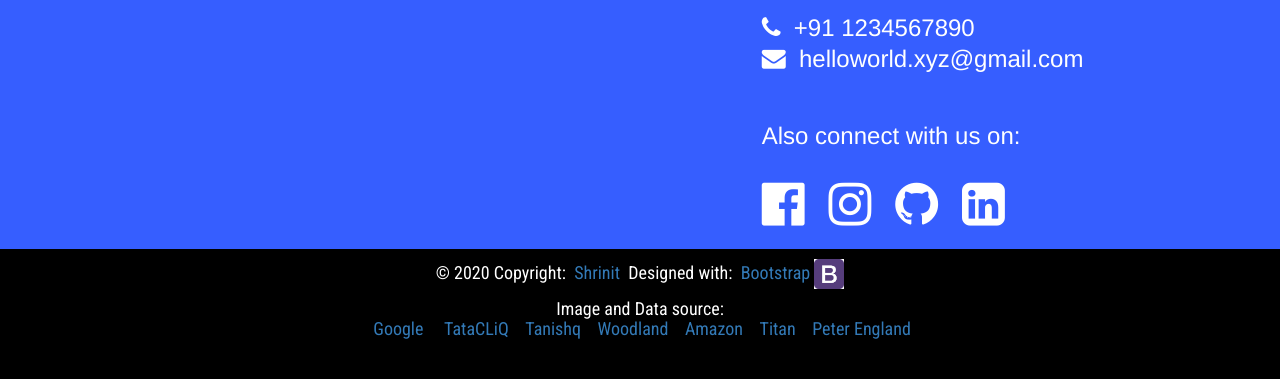
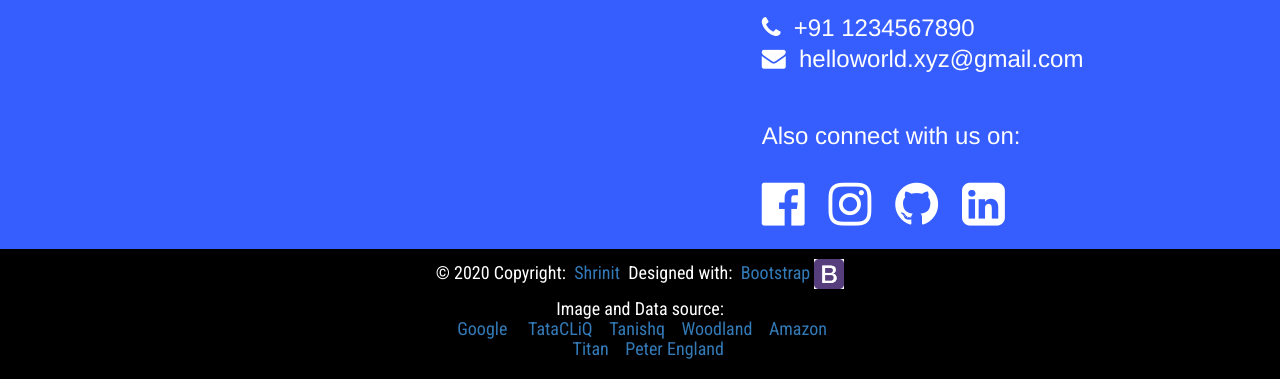
Before and after one commit to shrinitg/Frontend_Made-in-india-product-landing-page_GSBSP-MI14, a plain HTML site: page index.html in a window 1280 px wide. Shown: the part 2235-2614 px from the top of the page. Drawn offline with nearby package versions, Linux system fonts and the light colour scheme.

Commit message:
Update index.html

```diff
--- a/index.html
+++ b/index.html
@@ -1149,7 +1149,7 @@
 					  	<img src="bootstrap_logo.png" height="30" width="30">
 					  </a></span></h4>
 					  <h4><span style="color: #fff;">Image and Data source: <br><a href="https://google.com">&nbspGoogle
-					  </a>&nbsp&nbsp&nbsp&nbsp<a href="https://www.tatacliq.com/">TataCLiQ</a>&nbsp&nbsp&nbsp&nbsp<a href="https://www.tanishq.co.in/">Tanishq</a>&nbsp&nbsp&nbsp&nbsp<a href="https://www.woodlandworldwide.com/collections/men/footwear">Woodland</a>&nbsp&nbsp&nbsp&nbsp<a href="https://www.amazon.in/">Amazon</a>&nbsp&nbsp&nbsp&nbsp<a href="https://www.titan.co.in/shop/watches">Titan</a>&nbsp&nbsp&nbsp&nbsp<a href="https://www.peterengland.com/">Peter England</a></span>
+					  </a>&nbsp&nbsp&nbsp&nbsp<a href="https://www.tatacliq.com/">TataCLiQ</a>&nbsp&nbsp&nbsp&nbsp<a href="https://www.tanishq.co.in/">Tanishq</a>&nbsp&nbsp&nbsp&nbsp<a href="https://www.woodlandworldwide.com/collections/men/footwear">Woodland</a>&nbsp&nbsp&nbsp&nbsp<a href="https://www.amazon.in/">Amazon</a><br>&nbsp&nbsp&nbsp&nbsp<a href="https://www.titan.co.in/shop/watches">Titan</a>&nbsp&nbsp&nbsp&nbsp<a href="https://www.peterengland.com/">Peter England</a></span>
 					  </h4>
 
 
```
